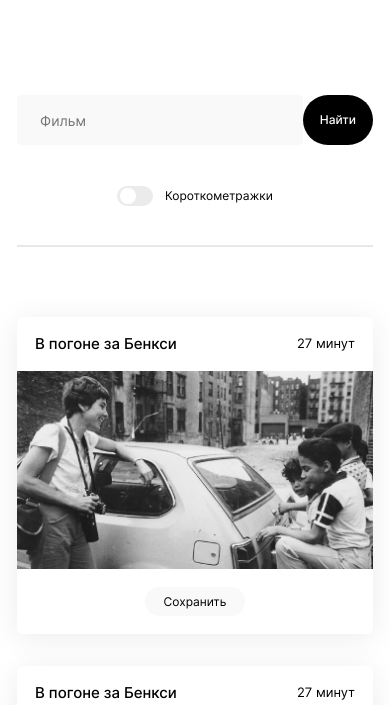
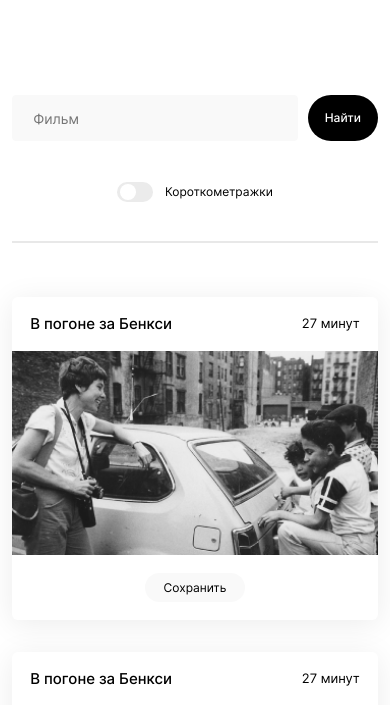
Before and after one commit to Arti-D/movies-explorer-frontend, a React app: page /movies in a window 390 px wide. Shown: the part 62-767 px from the top of the page. Built offline with nearby package versions, Linux system fonts and the light colour scheme.

Commit message:
Movies адаптив

```diff
--- /dev/null
+++ b/src/components/FilterCheckbox/FilterCheckbox.js
@@ -0,0 +1,15 @@
+import React from "react";
+
+function FilterCheckbox() {
+    return (
+        <div className="checkbox">
+            <label className="checkbox__item">
+                <input type="checkbox" className="checkbox__input"/>
+                <div className="checkbox__checkmark"></div>
+                <div className="checkbox__body">Короткометражки</div>
+            </label>
+        </div>
+    )
+}
+
+export default FilterCheckbox;
--- a/src/components/Footer/Footer.js
+++ b/src/components/Footer/Footer.js
@@ -3,7 +3,6 @@ import { useLocation } from "react-router";
 
 function Footer() {
     const location = useLocation();
-    console.log(location);
     const footerDisplay = (
         `footer ${location.pathname === "/signin" || location.pathname === "/signup" ? 'footer_hidden' : ''}`
     )
--- a/src/components/Header/Header.js
+++ b/src/components/Header/Header.js
@@ -13,9 +13,9 @@ function Header(props) {
         `${location.pathname === '/' ? 'header_promo' : 'header_not-promo'}`
     );
 
-    const menu = document.querySelector(".header__menu");
-    const navigation = document.querySelector(".header__nav")
     function handleNavBtn() {
+        const menu = document.querySelector(".header__menu");
+        const navigation = document.querySelector(".header__nav")
         if (menu.classList.contains("header__menu_active") || navigation.classList.contains("header__nav_active")) {
             menu.classList.remove("header__menu_active")
             navigation.classList.remove("header__nav_active")
--- a/src/components/Movies/FilterCheckbox/FilterCheckbox.js
+++ /dev/null
@@ -1,15 +0,0 @@
-import React from "react";
-
-function FilterCheckbox() {
-    return (
-        <div class="checkbox">
-            <label class="checkbox__item">
-                <input type="checkbox" className="checkbox__input"/>
-                <div class="checkbox__checkmark"></div>
-                <div class="checkbox__body">Короткометражки</div>
-            </label>
-        </div>
-    )
-}
-
-export default FilterCheckbox;
--- a/src/components/Movies/Movies.css
+++ b/src/components/Movies/Movies.css
@@ -5,11 +5,20 @@
     font-size: 12px;
     line-height: 1.25;
     margin: 0 auto;
-    margin-top: 50px;
-    margin-bottom: 80px;
     width: 320px;
     padding: 10px 0;
     text-align: center;
     border-radius: 6px;
     background-color: #F9F9F9;
 }
+
+.movies__btn-container {
+    padding-top: 50px;
+    padding-bottom: 80px;
+}
+
+@media (max-width: 440px) {
+    .movies__more-btn {
+        max-width: 240px;
+    }
+}
--- a/src/components/Movies/Movies.js
+++ b/src/components/Movies/Movies.js
@@ -5,10 +5,12 @@ import MoviesCardList from "../MoviesCardList/MoviesCardList.js";
 function Movies() {
     return (
         <section className="component movies">
-            <div className="content">
+            <div className="content content_movies">
                 <SearchForm />
                 <MoviesCardList />
-                <button type="button" className="movies__more-btn">Еще</button>
+                <div className="movies__btn-container">
+                    <button type="button" className="movies__more-btn">Еще</button>
+                </div>
             </div>
         </section>
     )
--- a/src/components/Movies/SearchForm/SearchForm.css
+++ b/src/components/Movies/SearchForm/SearchForm.css
@@ -6,11 +6,10 @@
 .search__wrap {
     display: flex;
     justify-content: space-between;
-
 }
 
 .search__input {
-    width: 92.98%;
+    width: 100%;
     border: 1px solid #F9F9F9;
     box-sizing: border-box;
     border-radius: 4px;
@@ -40,6 +39,12 @@
     font-weight: 500;
     font-size: 12px;
     line-height: 1.5;
+    margin-left: 10px;
+}
+
+.search__btn:hover {
+    cursor: pointer;
+    opacity: .6;
 }
 
 .search__row {
@@ -47,3 +52,12 @@
     border: 1px solid #E8E8E8;
     margin-top: 40px;
 }
+
+@media (max-width: 768px) {
+    .search__input {
+        padding: 13px 20px;
+    }
+    .search__btn {
+        font-size: 12px;
+    }
+}
--- a/src/components/Movies/SearchForm/SearchForm.js
+++ b/src/components/Movies/SearchForm/SearchForm.js
@@ -1,9 +1,9 @@
 import React from "react";
-import FilterCheckbox from "../FilterCheckbox/FilterCheckbox.js";
+import FilterCheckbox from "../../FilterCheckbox/FilterCheckbox.js";
 
 function SearchForm() {
     return (
-        <>
+        <div className="search">
             <form className="search__form">
                 <div className="search__wrap">
                     <input className="search__input" type="search" placeholder="Фильм"></input>
@@ -12,7 +12,7 @@ function SearchForm() {
             </form>
             <FilterCheckbox />
             <div className="content search__row"></div>
-        </>
+        </div>
     )
 }
 
--- a/src/components/MoviesCard/MoviesCard.css
+++ b/src/components/MoviesCard/MoviesCard.css
@@ -1,6 +1,4 @@
 .movie {
-    max-width: 358px;
-    width: 100%;
     display: flex;
     flex-direction: column;
     box-shadow: 0px 4px 30px rgba(0, 0, 0, 0.08);
@@ -28,7 +26,6 @@
 }
 
 .movie__img {
-
     object-fit: contain;
     width: 100%;
 }
--- a/src/components/MoviesCardList/MoviesCardList.css
+++ b/src/components/MoviesCardList/MoviesCardList.css
@@ -1,10 +1,17 @@
 .movie-list__list {
     list-style: none;
-    padding: 70px 0 0 0;
+    padding: 70px 0 10px 0;
     margin: 0;
     display: grid;
-    grid-template-columns: repeat(auto-fit, minmax(300px, 358px));
+    grid-template-columns: repeat(auto-fill, minmax(300px, 1fr));
     grid-template-rows: repeat(2, 1fr);
     gap: 32px;
     justify-content: center;
 }
+
+@media (max-width: 768px) {
+    .movie-list__list {
+        padding-top: 54px;
+        padding-bottom: 30px;
+    }
+}
--- a/src/components/MoviesCardList/MoviesCardList.js
+++ b/src/components/MoviesCardList/MoviesCardList.js
@@ -3,7 +3,6 @@ import MoviesCard from "../MoviesCard/MoviesCard";
 import movieImg from "../../images/в погоне за бенкси.jpg"
 
 function MoviesCardList() {
-
     function renderCards() {
         const cards = []
         for (let i = 0; i < 12; i++) {
--- a/src/components/content/content.css
+++ b/src/components/content/content.css
@@ -6,10 +6,18 @@
     .content {
         padding: 0 6.5%;
     }
+
+    .content_movies {
+        padding: 0 6.5%;
+    }
 }
 
 @media (max-width: 440px) {
     .content {
         padding: 0 4.375%;
     }
+
+    .content_movies {
+        padding: 0 3.125%;
+    }
 }
--- a/src/index.css
+++ b/src/index.css
@@ -11,7 +11,7 @@
 @import url('./components/Footer/Footer.css');
 @import url('./components/Form/Form.css');
 @import url('./components/Movies/SearchForm/SearchForm.css');
-@import url('./components/Movies/FilterCheckbox/FilterCheckbox.css');
+@import url('./components/FilterCheckbox/FilterCheckbox.css');
 @import url('./components/Movies/Movies.css');
 @import url('./components/MoviesCardList/MoviesCardList.css');
 @import url('./components/MoviesCard/MoviesCard.css');
```
Also changed, not shown: src/components/FilterCheckbox/FilterCheckbox.css (renamed from src/components/Movies/FilterCheckbox/FilterCheckbox.css). Lines whose indentation alone changed are shown as unchanged.
